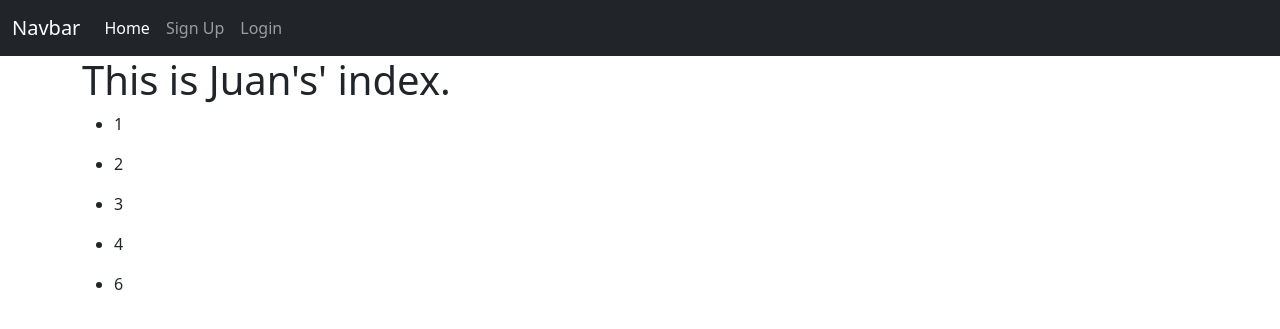
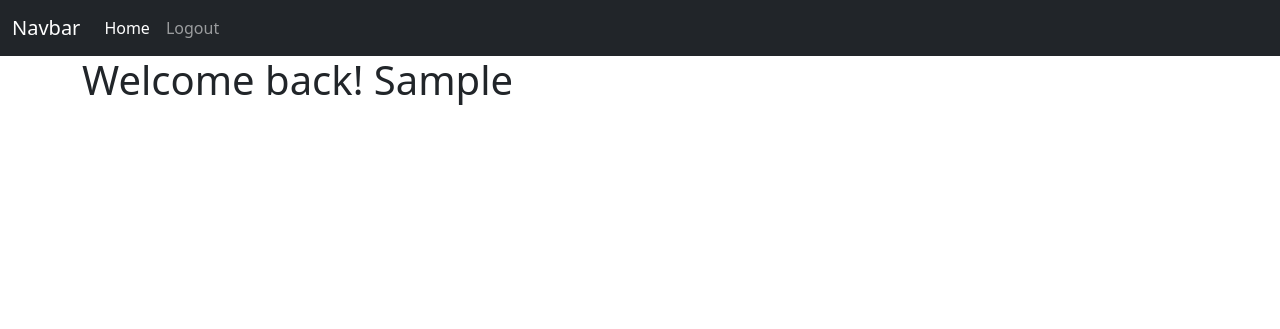
Before and after one commit to JuanTGit/flask_setup, a Flask app: page / in a window 1280 px wide. Shown: the top 329 px of the page. Run offline with Flask 3, Linux system fonts and the light colour scheme; the visitor is signed in with stand-in values (Sample User, id 1); some libraries are stand-ins or nearby versions.

Commit message:
Added logout and updated homepage

```diff
--- a/project/routes.py
+++ b/project/routes.py
@@ -5,14 +5,12 @@ from flask import render_template, redirect, url_for
 # Forms for users to input data
 from project.forms import RegisterForm, LoginForm
 from project.models import User
-from flask_login import login_user
+from flask_login import login_user, logout_user
 
 @app.route('/')
 def index():
-    my_name='Juan'
-    count=[1, 2, 3, 4, 5, 6]
     # function takes in a template as first arg, and **kwargs
-    return render_template('index.html', name=my_name, count=count)
+    return render_template('index.html')
 
 # Get for user to recieve data from server, and post for user to submit data from server
 @app.route('/register', methods=['GET', 'POST'])
@@ -58,3 +56,8 @@ def login():
 
 
     return render_template('login.html', form=form)
+
+@app.route('/logout')
+def logout():
+    logout_user()
+    return redirect(url_for('index'))
--- a/project/templates/index.html
+++ b/project/templates/index.html
@@ -1,12 +1,9 @@
 {% extends 'base.html' %}
 
 {% block content %}
-    <h1>This is {{ name }}'s' index.</h1>
-    {% for c in count %}
-    <ul>
-        {% if c != 5 %}
-        <li>{{ c }}</li>
-        {% endif %}
-    </ul>
-    {% endfor %}
+{% if current_user.is_authenticated %}
+    <h1>Welcome back! {{ current_user.username.capitalize() }}</h1>
+{% else %}
+    <h1>Please Register or Login!</h1>
+{% endif %}
 {% endblock %}
--- a/project/templates/nav.html
+++ b/project/templates/nav.html
@@ -7,9 +7,12 @@
       <div class="collapse navbar-collapse" id="navbarNavAltMarkup">
         <div class="navbar-nav">
           <a class="nav-link active" aria-current="page" href="{{ url_for('index') }}">Home</a>
+          {% if current_user.is_anonymous %}
           <a class="nav-link" href="{{ url_for('register') }}">Sign Up</a>
           <a class="nav-link" href="{{ url_for('login') }}">Login</a>
-          <!-- <a class="nav-link disabled" href="#" tabindex="-1" aria-disabled="true">Disabled</a> -->
+          {% else %}
+          <a class="nav-link" href="{{ url_for('logout') }}">Logout</a>
+          {% endif %}
         </div>
       </div>
     </div>
```
Also changed, not shown: app.db.
